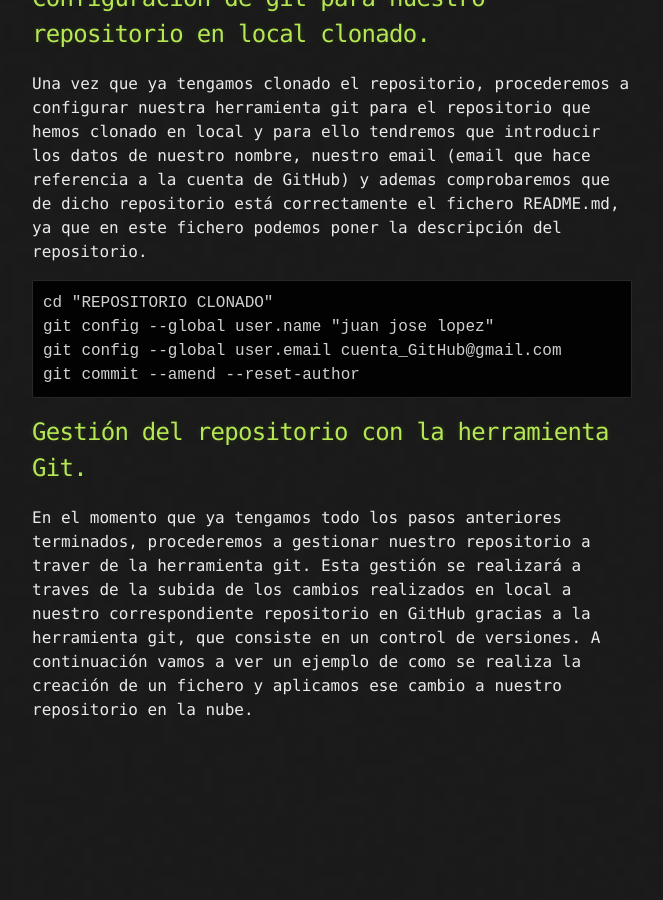
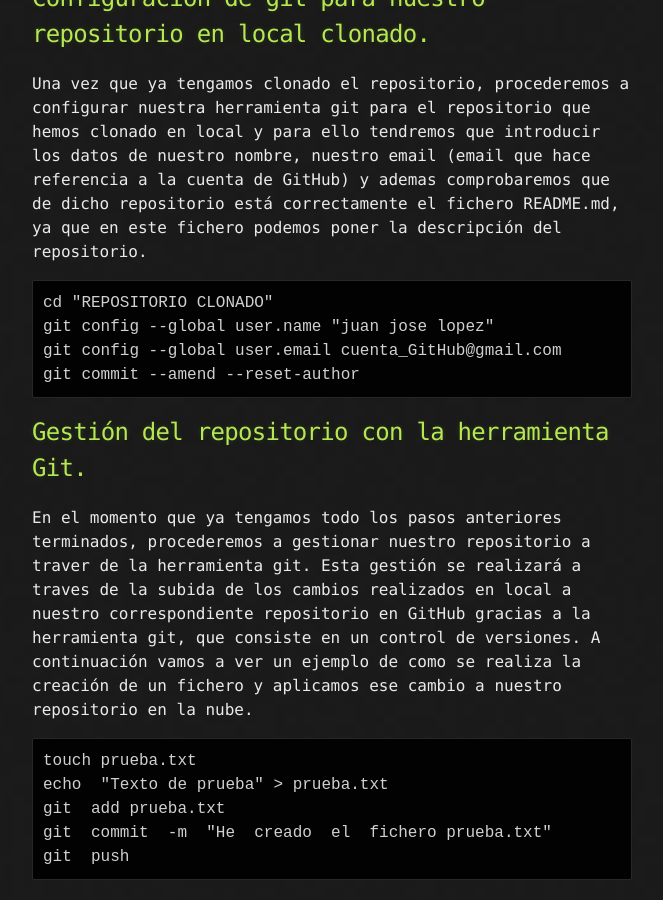
Before and after one commit to juanjoselopezroldan/juanjoselopezroldan.github.io, a Jekyll site: the page built from contenido/github.md, in a window 1280 px wide and 900 px high, scrolled down 1794 px. Shown: the whole window, without its empty margins (308-971 px from the left). Built offline with Jekyll 4.4.1, drawn with Linux system fonts in a browser that asks for light colours; our own code applies the rules of GitHub Pages for plain Markdown files; before the commit the page ends 2536 px from its top, so only the background shows below that.

Commit message:
Cambios en el fichero github

````diff
--- a/contenido/github.md
+++ b/contenido/github.md
@@ -51,3 +51,11 @@ git commit --amend --reset-author
 En el momento que ya tengamos todo los pasos anteriores terminados, procederemos a gestionar nuestro repositorio a traver de la herramienta git.
 Esta gestión se realizará a traves de la subida de los cambios realizados en local a nuestro correspondiente repositorio en GitHub gracias a la herramienta git, que consiste en un control de versiones.
 A continuación vamos a ver un ejemplo de como se realiza la creación de un fichero y aplicamos ese cambio a nuestro repositorio en la nube.
+
+```
+touch prueba.txt
+echo  "Texto de prueba" > prueba.txt
+git  add prueba.txt
+git  commit  -m  "He  creado  el  fichero prueba.txt"
+git  push
+```
````
